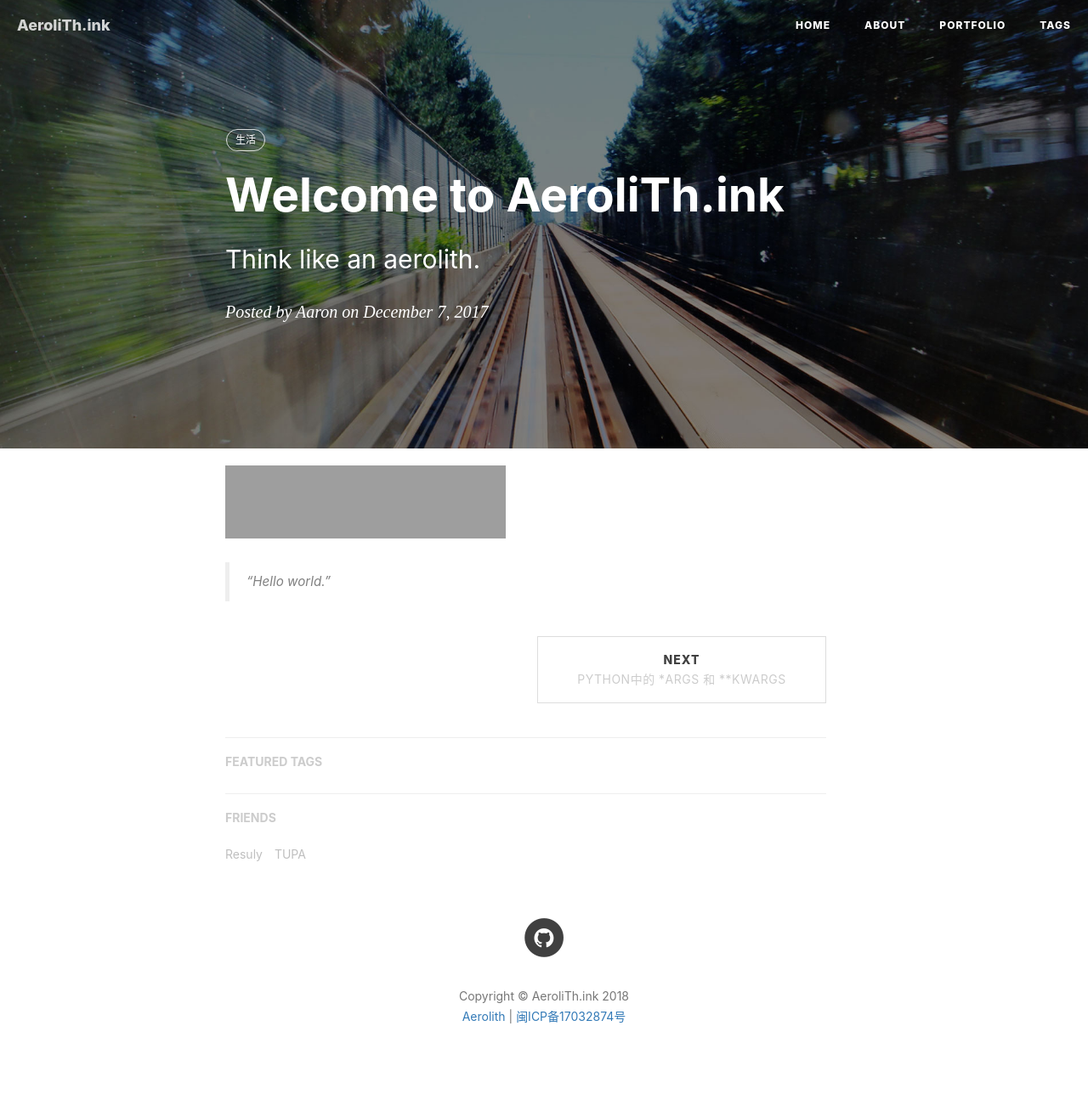
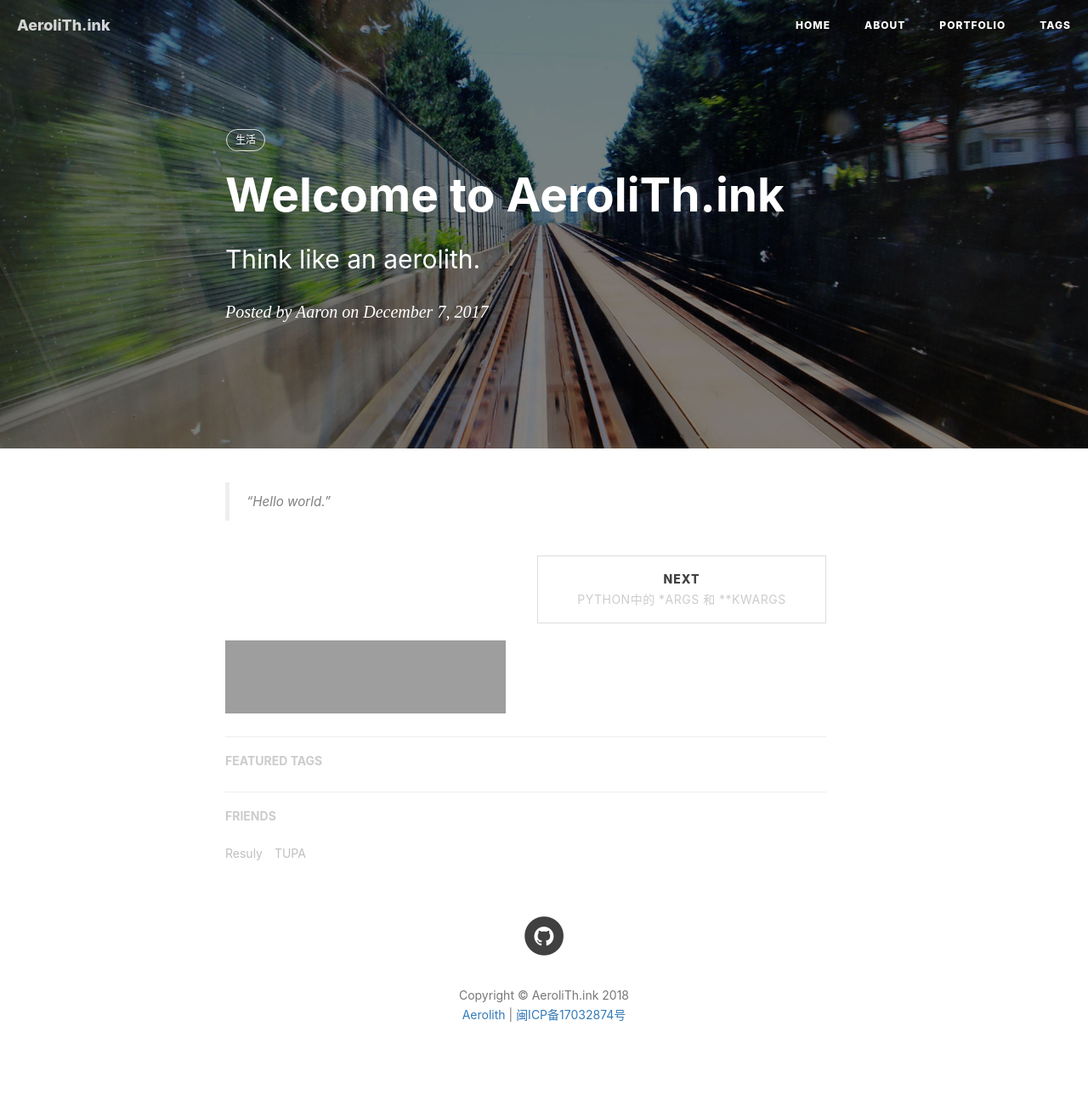
Before and after one commit to aerolithink/aerolithink.github.io, a Jekyll site: the page built from _posts/2017-12-07-hello-2017.markdown, in a window 1280 px wide. Shown: the whole page at 85% size. Built offline with Jekyll 4.4.1, drawn with Linux system fonts in a browser that asks for light colours; nearby versions of some CDN libraries; comment, search, counter and statistics services are not loaded; grey boxes are pictures that could not be loaded.

Commit message:
CloudM
Down

```diff
--- a/_layouts/post.html
+++ b/_layouts/post.html
@@ -67,9 +67,7 @@ layout: default
                 </select>
                 {% endif %}
 
-				<!-- CloudMusic -->
-			    <iframe frameborder="no" border="0" marginwidth="0" marginheight="0" width=330 height=86 src="//music.163.com/outchain/player?type=2&id={\{ page.music-id}\}&auto=1&height=66">
-				</iframe>
+
 
 				{{ content }}
 
@@ -133,7 +131,9 @@ layout: default
                 col-md-10 col-md-offset-1
                 sidebar-container">
 
-
+                <!-- CloudMusic -->
+			    <iframe frameborder="no" border="0" marginwidth="0" marginheight="0" width=330 height=86 src="//music.163.com/outchain/player?type=2&id={\{ page.music-id}\}&auto=1&height=66">
+				</iframe>
 
                 <!-- Featured Tags -->
                 {% if site.featured-tags %}
```
